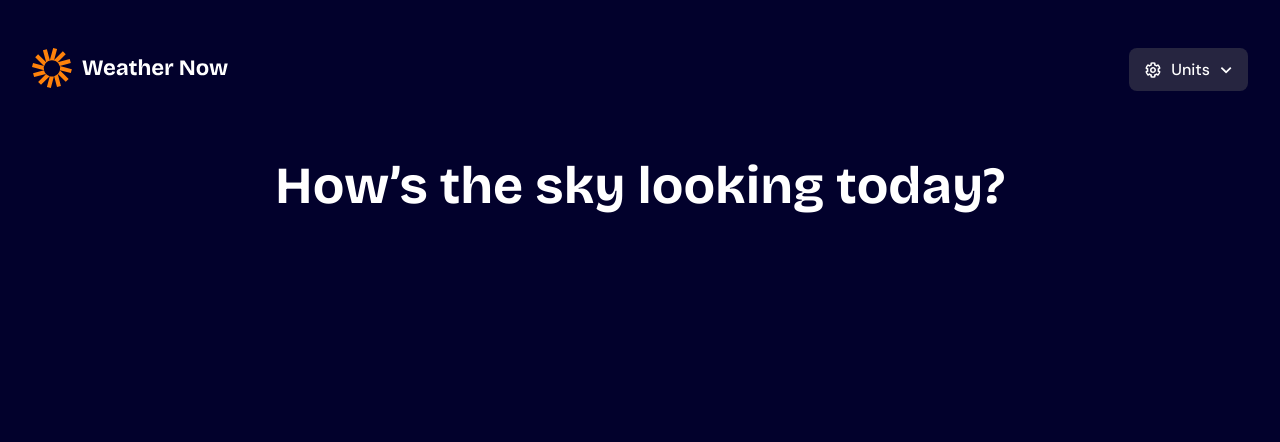
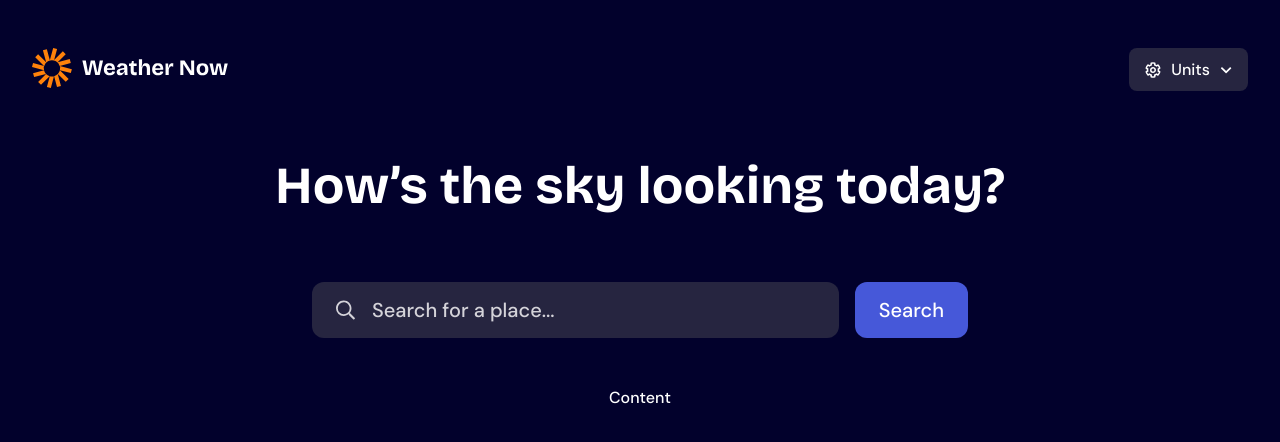
Before and after one commit to joshjavier/weather-app, a React (Vite) app: page / in a window 1280 px wide. Shown: the top 442 px of the page. Built offline with nearby package versions, Linux system fonts and the light colour scheme.

Commit message:
feat: add Search component

```diff
--- a/src/app.tsx
+++ b/src/app.tsx
@@ -1,4 +1,5 @@
 import { Header } from './components/header'
+import { Search } from './components/search'
 
 function App() {
   return (
@@ -12,6 +13,13 @@ function App() {
           How&rsquo;s the sky looking today?
         </h1>
       </div>
+
+      <div className="mx-auto box-content max-w-[1216px] px-200 sm:px-300">
+        <main className="flex flex-col items-center gap-400 lg:gap-600">
+          <Search />
+          <div>Content</div>
+        </main>
+      </div>
     </div>
   )
 }
--- /dev/null
+++ b/src/components/search.tsx
@@ -0,0 +1,22 @@
+import { Input } from '@base-ui-components/react'
+import IconSearch from '@/assets/icon-search.svg?react'
+
+export function Search() {
+  return (
+    <div className="flex w-full gap-x-200 gap-y-150 max-sm:flex-col lg:max-w-[656px]">
+      <div className="relative flex-1">
+        <IconSearch
+          aria-hidden="true"
+          className="pointer-events-none absolute top-1/2 left-300 w-250 shrink-0 -translate-y-1/2"
+        />
+        <Input
+          className="rounded-12 text-preset-5 w-full bg-neutral-800 px-300 py-200 pl-[60px] font-medium outline-offset-3 placeholder:text-neutral-200 hover:bg-neutral-700 focus:bg-neutral-800 focus-visible:outline-2"
+          placeholder="Search for a place..."
+        />
+      </div>
+      <button className="rounded-12 text-preset-5 shrink-0 bg-blue-500 px-300 py-200 font-medium outline-offset-3 outline-blue-500 hover:bg-blue-700 focus-visible:outline-2">
+        Search
+      </button>
+    </div>
+  )
+}
```
Also changed, not shown: src/assets/icon-search.svg (added).
